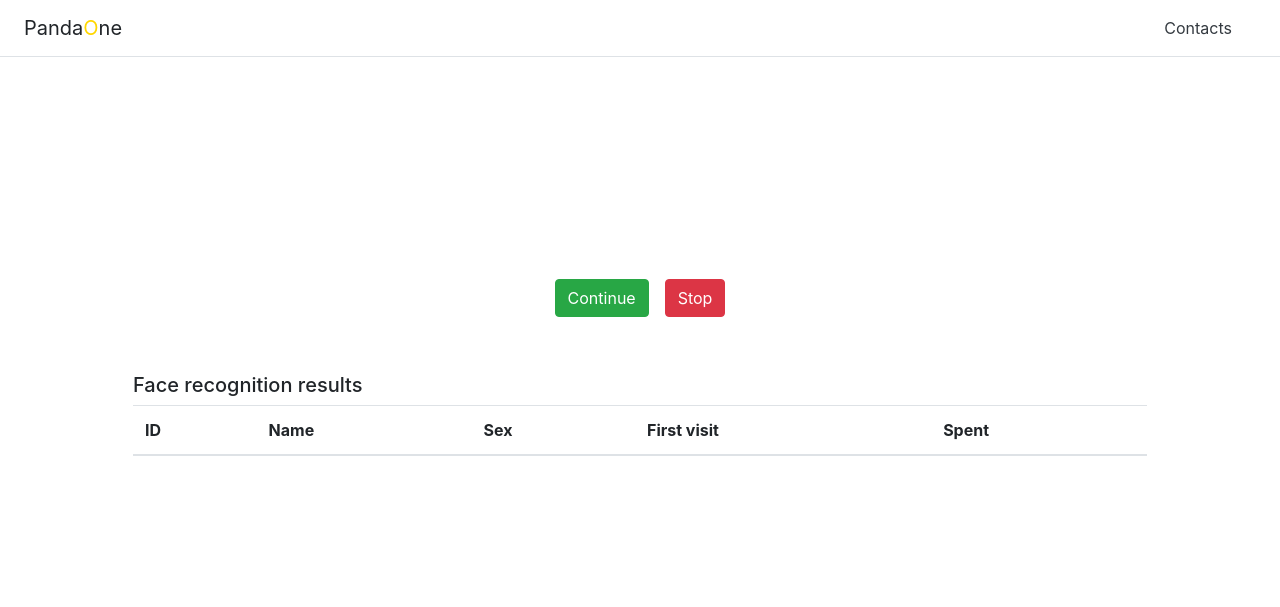
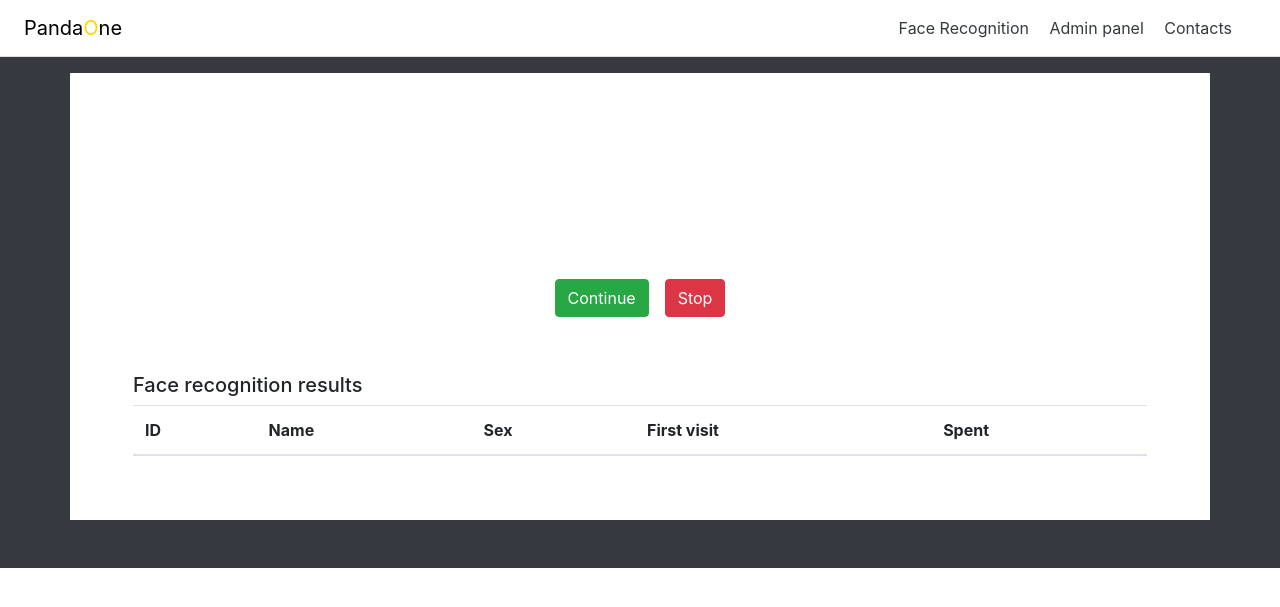
Before and after one commit to aaakulchyk/PandaOne-Restaurant-Face-Recognition, a Django app: template face_detection/templates/face_detection/face_recognition.html in a window 1280 px wide. Shown: the top 607 px of the page. Run offline with Django 3.2, Linux system fonts and the light colour scheme; the template is opened without the code that fills it, so the values that code supplies are empty; some libraries are stand-ins or nearby versions.

Commit message:
Load `face_recognition` view when clicking on logo

```diff
--- a/face_detection/templates/face_detection/base.html
+++ b/face_detection/templates/face_detection/base.html
@@ -1,10 +1,10 @@
 <!DOCTYPE html>
-<html lang="en">
+<html lang="{% block lang %}en{% endblock %}">
 <head>
 <meta charset="utf-8">
 <meta http-equiv="X-UA-Compatible" content="ie=edge">
 <meta name="viewport" content="width=device-width, initial-scale=1, shrink-to-fit=no">
-  <title>{% block title %}BaseTitle{% endblock %}</title>
+<title>{% block title %}BaseTitle | PandaOne{% endblock %}</title>
 <link rel="stylesheet" href="https://maxcdn.bootstrapcdn.com/bootstrap/4.0.0/css/bootstrap.min.css" integrity="sha384-Gn5384xqQ1aoWXA+058RXPxPg6fy4IWvTNh0E263XmFcJlSAwiGgFAW/dAiS6JXm" crossorigin="anonymous">
 {% block extrahead %}{% endblock %}
 {% block extrastyle %}{% endblock %}
@@ -14,11 +14,15 @@
 
 {% block __base_body %}
 
+{% block __base_wrapper %}
+<div id="wrapper" class="p-0 pb-5 m-0 bg-dark">
 {% block __base_header %}
 <header class="d-flex flex-column flex-md-row align-items-center p-3 px-md-4 mb-3 bg-white border-bottom shadow-sm">
-  <h5 class="my-0 mr-md-auto font-weight-normal">Panda<span style="color:#FFD700">O</span>ne</h5>
+  <h5 class="my-0 mr-md-auto font-weight-normal"><a href="{% url 'face_recognition' %}" class="disable-style">Panda<span style="color:#FFD700">O</span>ne</a></h5>
   {% block __base_header_nav %}
   <nav class="my-2 my-md-0 mr-md-3">
+    <a class="p-2 text-dark" href="{% url 'face_recognition' %}">Face Recognition</a>
+    <a class="p-2 text-dark" href="/admin/">Admin panel</a>
     <a class="p-2 text-dark" href="/#">Contacts</a>
   </nav>
   {% endblock %} <!-- block __base_header_nav -->
@@ -31,11 +35,14 @@
   {% block main %}{% endblock %}
 </main>
 {% endblock %} <!-- block __base_main -->
+</div>
+{% endblock %} <!-- block __base_wrapper -->
 
 {% endblock %} <!-- block __base_body -->
 
 <script src="https://code.jquery.com/jquery-3.2.1.slim.min.js" integrity="sha384-KJ3o2DKtIkvYIK3UENzmM7KCkRr/rE9/Qpg6aAZGJwFDMVNA/GpGFF93hXpG5KkN" crossorigin="anonymous"></script>
 <script src="https://cdnjs.cloudflare.com/ajax/libs/popper.js/1.12.9/umd/popper.min.js" integrity="sha384-ApNbgh9B+Y1QKtv3Rn7W3mgPxhU9K/ScQsAP7hUibX39j7fakFPskvXusvfa0b4Q" crossorigin="anonymous"></script>
 <script src="https://maxcdn.bootstrapcdn.com/bootstrap/4.0.0/js/bootstrap.min.js" integrity="sha384-JZR6Spejh4U02d8jOt6vLEHfe/JQGiRRSQQxSfFWpi1MquVdAyjUar5+76PVCmYl" crossorigin="anonymous"></script>
+{% block extrascript %}{% endblock %}
 </body>
 </html>
--- a/face_detection/templates/face_detection/face_recognition.html
+++ b/face_detection/templates/face_detection/face_recognition.html
@@ -2,6 +2,15 @@
 {% load static %}
 
 {% block title %}Face Recognition{% endblock %}
+
+{% block extrastyle %}
+<style>
+  a.disable-style {
+    color: black !important;
+    text-decoration: none;
+  }
+</style>
+{% endblock %}
 
 {% block __base_main %}
 <main class="container p-5 bg-white">
```
Lines whose indentation alone changed are shown as unchanged.
